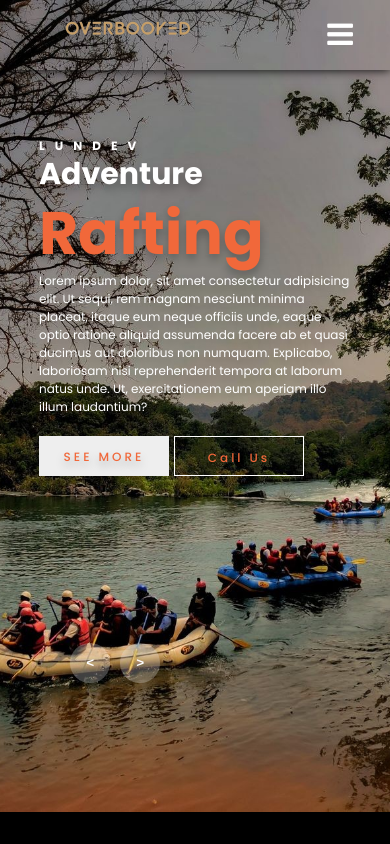
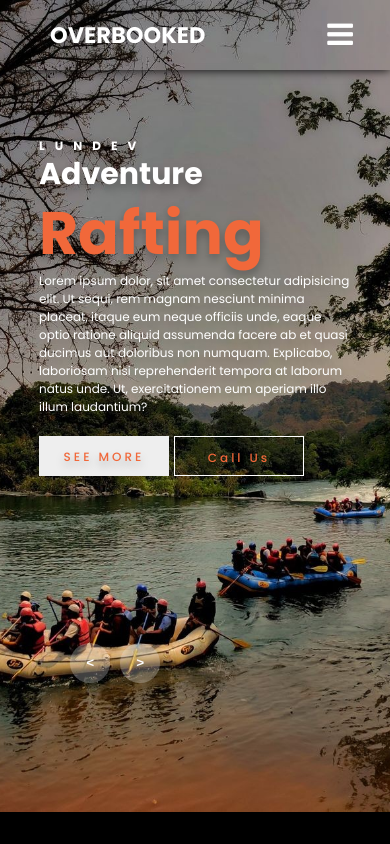
Before and after one commit to Jagdeesh9/overbooked, a plain HTML site: page index.html in a window 390 px wide. Drawn offline with Linux system fonts and the light colour scheme.

Commit message:
overbook

```diff
--- a/index.html
+++ b/index.html
@@ -12,7 +12,7 @@
     <header>
         <input type ="checkbox" name ="" id ="chk1">
         <div class="logo">
-            <img src="./image/logo.png" alt="">
+            <h2>OVERBOOKED</h2>
         </div>
 
             <ul>
--- a/style.css
+++ b/style.css
@@ -422,6 +422,6 @@ header .menu{
 
 
     header>.logo>img{
-        width: 40vw;
+        width: 20vw;
     }
 }
```
